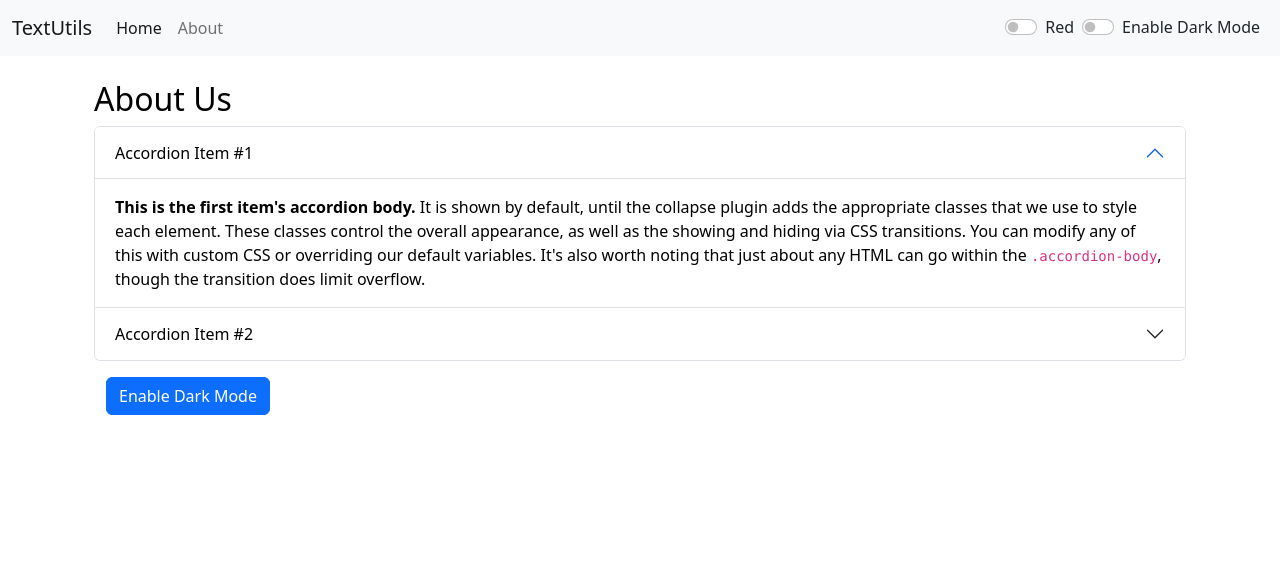
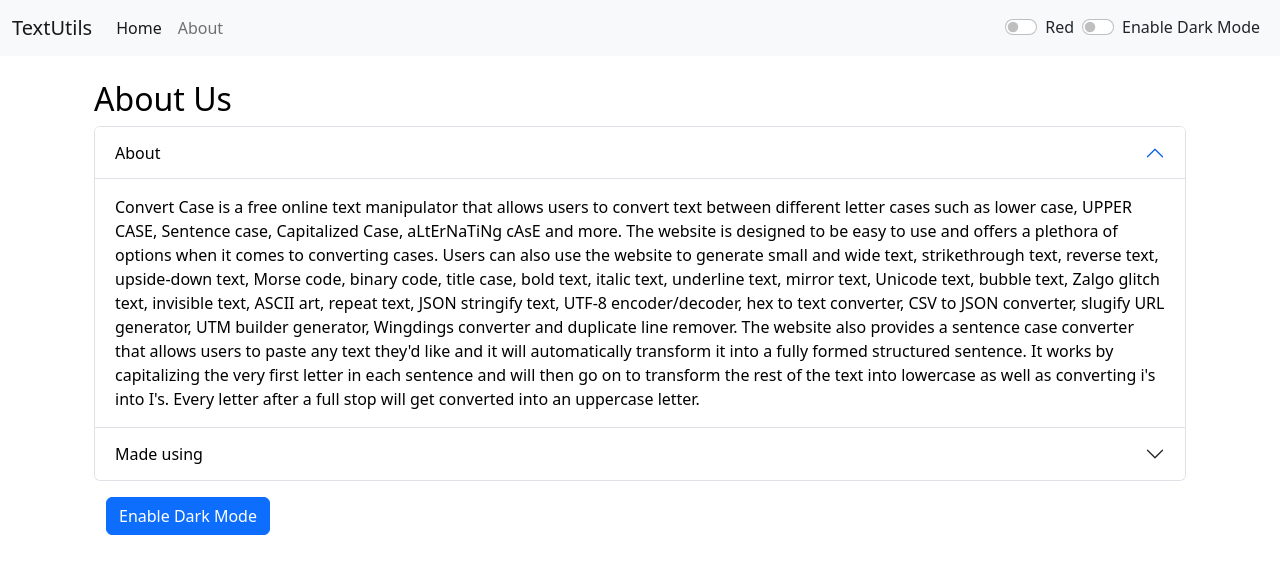
Before and after one commit to Ahadkhan-12/react-convertcase, a React (Create React App) app: page /about in a window 1280 px wide. Shown: the top 574 px of the page. Built offline with nearby package versions, Linux system fonts and the light colour scheme.

Commit message:
Changing About info

```diff
--- a/src/components/About.js
+++ b/src/components/About.js
@@ -37,7 +37,7 @@ export default function About() {
               aria-controls="collapseOne"
               style={mode}
             >
-              Accordion Item #1
+              About
             </button>
           </h2>
           <div
@@ -47,14 +47,25 @@ export default function About() {
             data-bs-parent="#accordionExample"
           >
             <div className="accordion-body">
-              <strong>This is the first item's accordion body.</strong> It is
-              shown by default, until the collapse plugin adds the appropriate
-              classes that we use to style each element. These classes control
-              the overall appearance, as well as the showing and hiding via CSS
-              transitions. You can modify any of this with custom CSS or
-              overriding our default variables. It's also worth noting that just
-              about any HTML can go within the <code>.accordion-body</code>,
-              though the transition does limit overflow.
+              Convert Case is a free online text manipulator that allows users
+              to convert text between different letter cases such as lower case,
+              UPPER CASE, Sentence case, Capitalized Case, aLtErNaTiNg cAsE and
+              more. The website is designed to be easy to use and offers a
+              plethora of options when it comes to converting cases. Users can
+              also use the website to generate small and wide text,
+              strikethrough text, reverse text, upside-down text, Morse code,
+              binary code, title case, bold text, italic text, underline text,
+              mirror text, Unicode text, bubble text, Zalgo glitch text,
+              invisible text, ASCII art, repeat text, JSON stringify text, UTF-8
+              encoder/decoder, hex to text converter, CSV to JSON converter,
+              slugify URL generator, UTM builder generator, Wingdings converter
+              and duplicate line remover. The website also provides a sentence
+              case converter that allows users to paste any text they'd like and
+              it will automatically transform it into a fully formed structured
+              sentence. It works by capitalizing the very first letter in each
+              sentence and will then go on to transform the rest of the text
+              into lowercase as well as converting i's into I's. Every letter
+              after a full stop will get converted into an uppercase letter.
             </div>
           </div>
         </div>
@@ -69,7 +80,7 @@ export default function About() {
               aria-controls="collapseTwo"
               style={mode}
             >
-              Accordion Item #2
+              Made using
             </button>
           </h2>
           <div
@@ -79,14 +90,8 @@ export default function About() {
             data-bs-parent="#accordionExample"
           >
             <div className="accordion-body">
-              <strong>This is the second item's accordion body.</strong> It is
-              hidden by default, until the collapse plugin adds the appropriate
-              classes that we use to style each element. These classes control
-              the overall appearance, as well as the showing and hiding via CSS
-              transitions. You can modify any of this with custom CSS or
-              overriding our default variables. It's also worth noting that just
-              about any HTML can go within the <code>.accordion-body</code>,
-              though the transition does limit overflow.
+              <strong>React </strong>
+              <code>.accordion-body</code>, Html , CSS , Javascript , Bootstrap
             </div>
           </div>
         </div>
```
